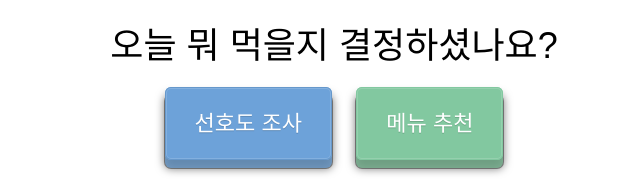
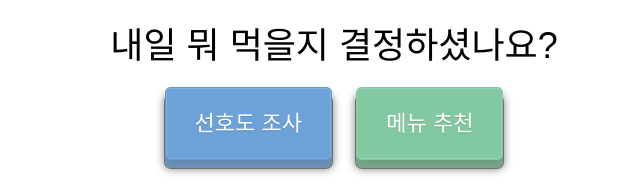
Before and after one commit to KORjunseok/Challenge-Plan-Project, a website: page public/index.html in a window 1280 px wide. Shown: the part 200-394 px from the top of the page, 306-946 px from the left. Drawn offline with nearby package versions, Linux system fonts and the light colour scheme; no server answers; a web font is replaced by a local one.

Commit message:
CD 확인 메시지 수정

```diff
--- a/public/index.html
+++ b/public/index.html
@@ -328,7 +328,7 @@
     <!-- Featured Section Begin -->
     <section class="featured-spad">
       <div style="margin-bottom: 100px" class="menu-preference-container">
-        <h2 style="color: black; margin-top: 30px">오늘 뭐 먹을지 결정하셨나요?</h2>
+        <h2 style="color: black; margin-top: 30px">내일 뭐 먹을지 결정하셨나요?</h2>
         <a href="./preference.html" class="mainPreferBtn">선호도 조사</a>
         <a href="menu-subscribe.html" class="mainMenuBtn">메뉴 추천</a>
       </div>
```
